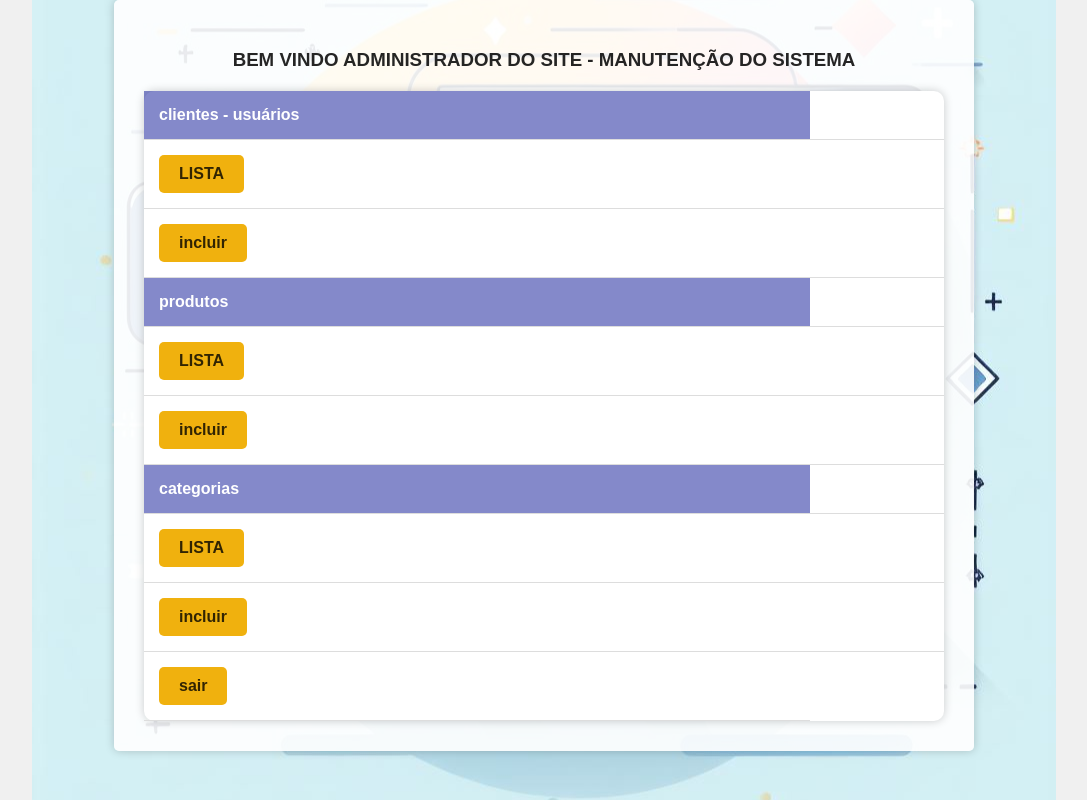
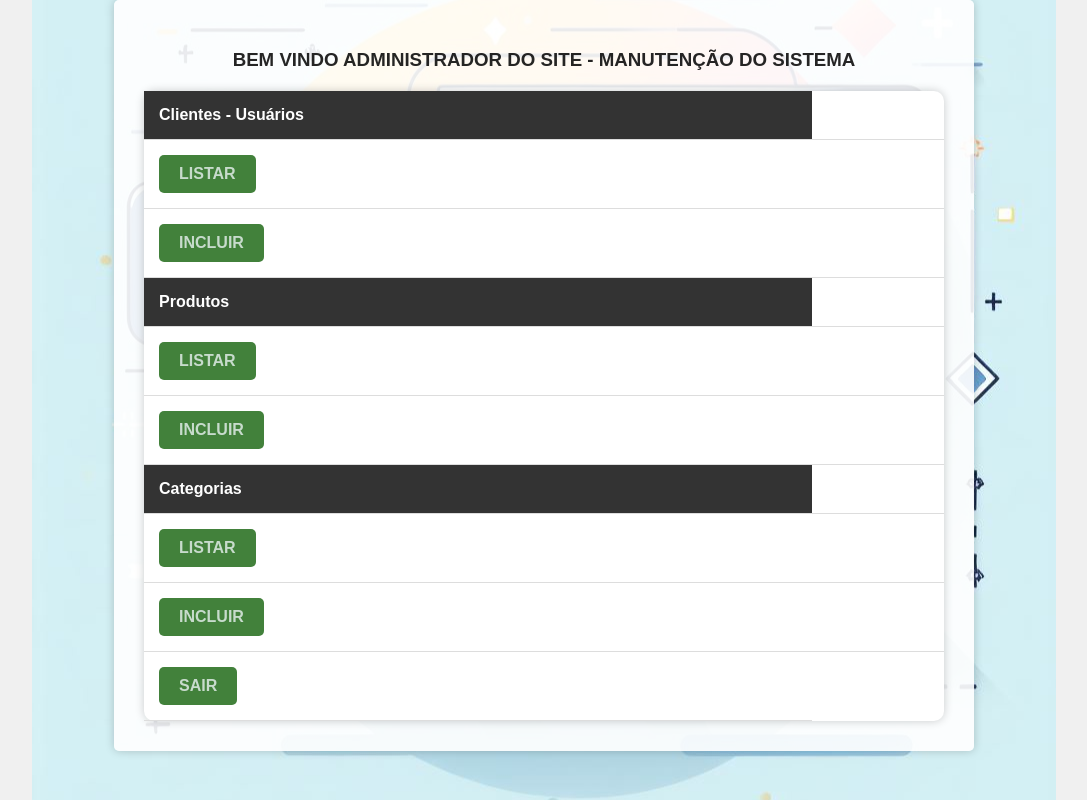
Before and after one commit to GuilhermeProvenci/Super-23---Escola, a PHP site: page /adm/opcoes.html in a window 1280 px wide. Shown: the whole page, without its empty margins (96-1183 px from the left). Run offline with PHP 8.4, Linux system fonts and the light colour scheme.

Commit message:
Estilização - CSS

```diff
--- a/adm/cad_clientes.php
+++ b/adm/cad_clientes.php
@@ -1,9 +1,11 @@
 <!DOCTYPE html>
 <html>
+
 <head>
     <title>Cadastro de Usuários</title>
     <link rel="stylesheet" type="text/css" href="../css_avulsos/cadastros.css" />
 </head>
+
 <body>
     <h1>Cadastro de Usuários</h1>
     <?php
@@ -18,4 +20,5 @@
     <br>
     <a href="./opcoes.html">Voltar para a página inicial</a>
 </body>
+
 </html>
--- a/adm/lista_clientes.php
+++ b/adm/lista_clientes.php
@@ -1,11 +1,13 @@
 <!DOCTYPE html>
 <html lang="pt-br">
+
 <head>
     <meta charset="UTF-8">
     <meta name="viewport" content="width=device-width, initial-scale=1.0">
     <title>Lista de Clientes</title>
     <link rel="stylesheet" type="text/css" href="../css_avulsos/lista-registros.css" />
 </head>
+
 <body>
     <header>
         <h1>Lista de Clientes</h1>
@@ -15,6 +17,7 @@
         include("../conexao.php");
         include("funcoes.php");
         $opcoesPersonalizadas = array("Validar", "Editar", "Excluir");
+
         listarRegistros("clientes", $conexaoid, $opcoesPersonalizadas);
         ?>
     </main>
@@ -23,4 +26,5 @@
         <a href="./opcoes.html">Voltar para a página inicial</a>
     </footer>
 </body>
+
 </html>
--- a/adm/opcoes.html
+++ b/adm/opcoes.html
@@ -11,51 +11,51 @@
       <table class="menu-table">
         <!--clientes-->
         <tr>
-          <th align="left">clientes - usuários</th>
+          <th align="left">Clientes - Usuários</th>
           <td>&nbsp;</td>
         </tr>
         <tr>
-          <td><a class="menu-link" href="./lista_clientes.php">LISTA</a></td>
+          <td><a class="menu-link" href="./lista_clientes.php">LISTAR</a></td>
           <td>&nbsp;</td>
         </tr>
         <tr>
-          <td><a class="menu-link" href="cad_clientes.php">incluir</a></td>
+          <td><a class="menu-link" href="cad_clientes.php">INCLUIR</a></td>
           <td>&nbsp;</td>
         </tr>
 
         <!--produtos-->
 
         <tr>
-          <th align="left">produtos</th>
+          <th align="left">Produtos</th>
           <td>&nbsp;</td>
         </tr>
         <tr>
-          <td><a class="menu-link" href="./lista_produtos.php">LISTA</a></td>
+          <td><a class="menu-link" href="./lista_produtos.php">LISTAR</a></td>
           <td>&nbsp;</td>
         </tr>
         <tr>
-          <td><a class="menu-link" href="cad_produtos.php">incluir</a></td>
+          <td><a class="menu-link" href="cad_produtos.php">INCLUIR</a></td>
           <td>&nbsp;</td>
         </tr>
 
         <!--categorias-->
 
         <tr>
-          <th align="left">categorias</th>
+          <th align="left">Categorias</th>
           <td>&nbsp;</td>
         </tr>
         <tr>
-          <td><a class="menu-link" href="./lista_categorias.php">LISTA</a></td>
+          <td><a class="menu-link" href="./lista_categorias.php">LISTAR</a></td>
           <td>&nbsp;</td>
         </tr>
         <tr>
           <td>
-            <a class="menu-link" href="cad_categorias.php">incluir</a>
+            <a class="menu-link" href="cad_categorias.php">INCLUIR</a>
           </td>
           <td>&nbsp;</td>
         </tr>
         <tr>
-          <td><a class="menu-link" href="../login.html">sair</a></td>
+          <td><a class="menu-link" href="../login.html">SAIR</a></td>
         </tr>
       </table>
     </div>
--- a/css_avulsos/menu.css
+++ b/css_avulsos/menu.css
@@ -33,14 +33,14 @@ h3 {
 }
 
 .menu-table th {
-  background-color: rgba(17, 26, 153, 0.514);
+  background-color: #333;
   color: #fff;
   font-weight: bold;
 }
 
 .menu-table a {
   text-decoration: none;
-  color: rgba(0, 0, 0, 0.795);
+  color: rgba(234, 243, 241, 0.795);
   font-weight: bold;
 }
 
@@ -51,7 +51,7 @@ h3 {
 
 .menu-link {
   display: inline-block;
-  background-color: #1c0fd4;
+  background-color: #3ad40f;
   color: #fff;
   padding: 5px 10px;
   border-radius: 5px;
@@ -61,7 +61,7 @@ h3 {
 }
 
 .menu-link:hover {
-  background-color: rgba(17, 153, 142, 0.333);
+  background-color: rgba(12, 239, 246, 0.333);
 }
 
 /* Novos estilos para o tema do supermercado */
@@ -94,7 +94,7 @@ body {
 }
 
 .menu-link {
-  background-color: #f0b10e; /* Amarelo */
+  background-color: #42813b;
   color: #fff;
   margin-right: 10px;
   border: none;
@@ -105,5 +105,5 @@ body {
 }
 
 .menu-link:hover {
-  background-color: #e8a008; /* Amarelo mais escuro no hover */
+  background-color: #4bbe3e;
 }
--- a/style.css
+++ b/style.css
@@ -1,5 +1,5 @@
 body {
-  background-color: rgba(17, 26, 153, 0.514);
+  background-color: rgba(27, 33, 110, 0.514);
   font-family: Arial, sans-serif;
   margin: 0;
   padding: 0;
```
Lines whose indentation alone changed are shown as unchanged.
